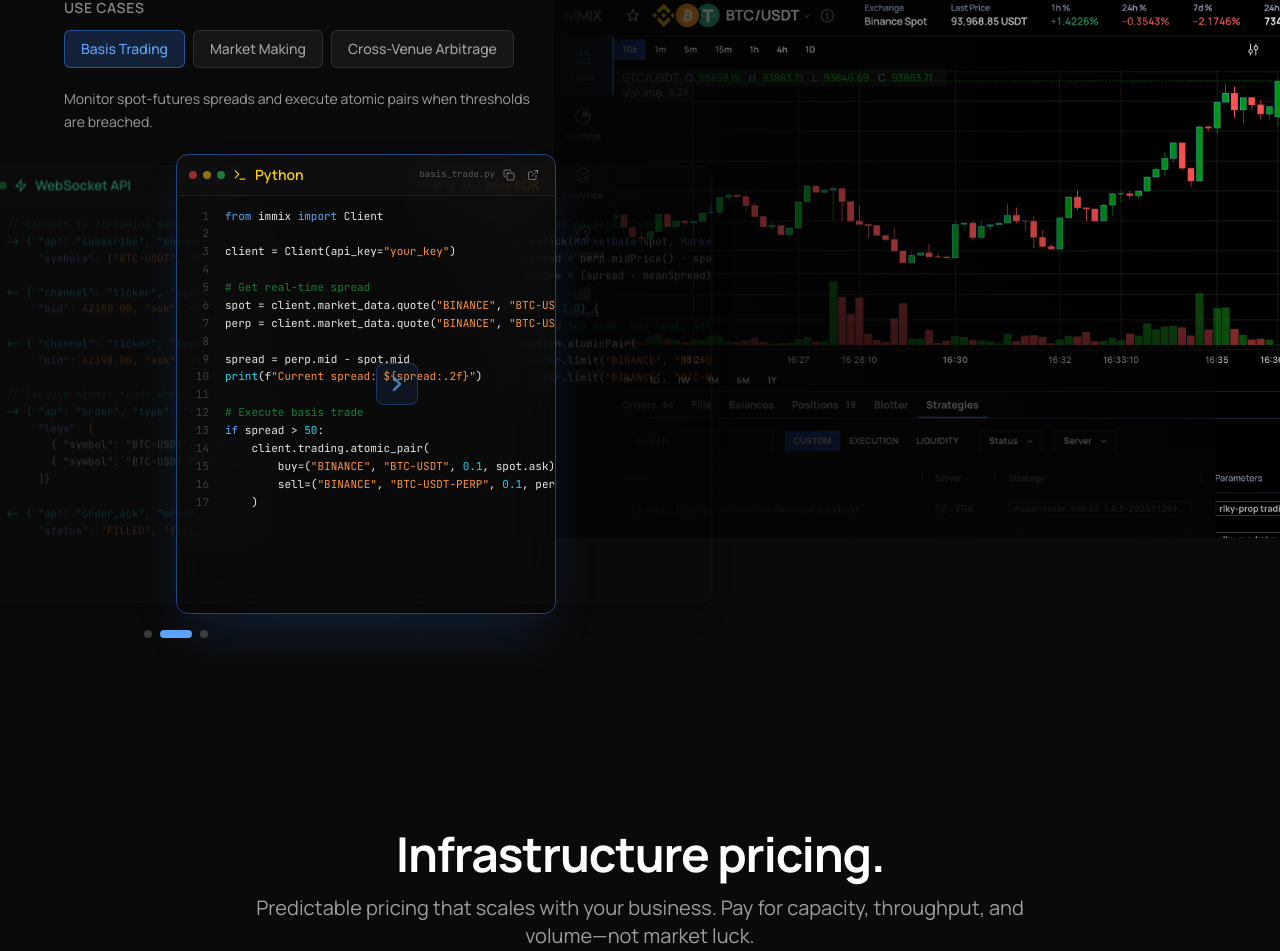
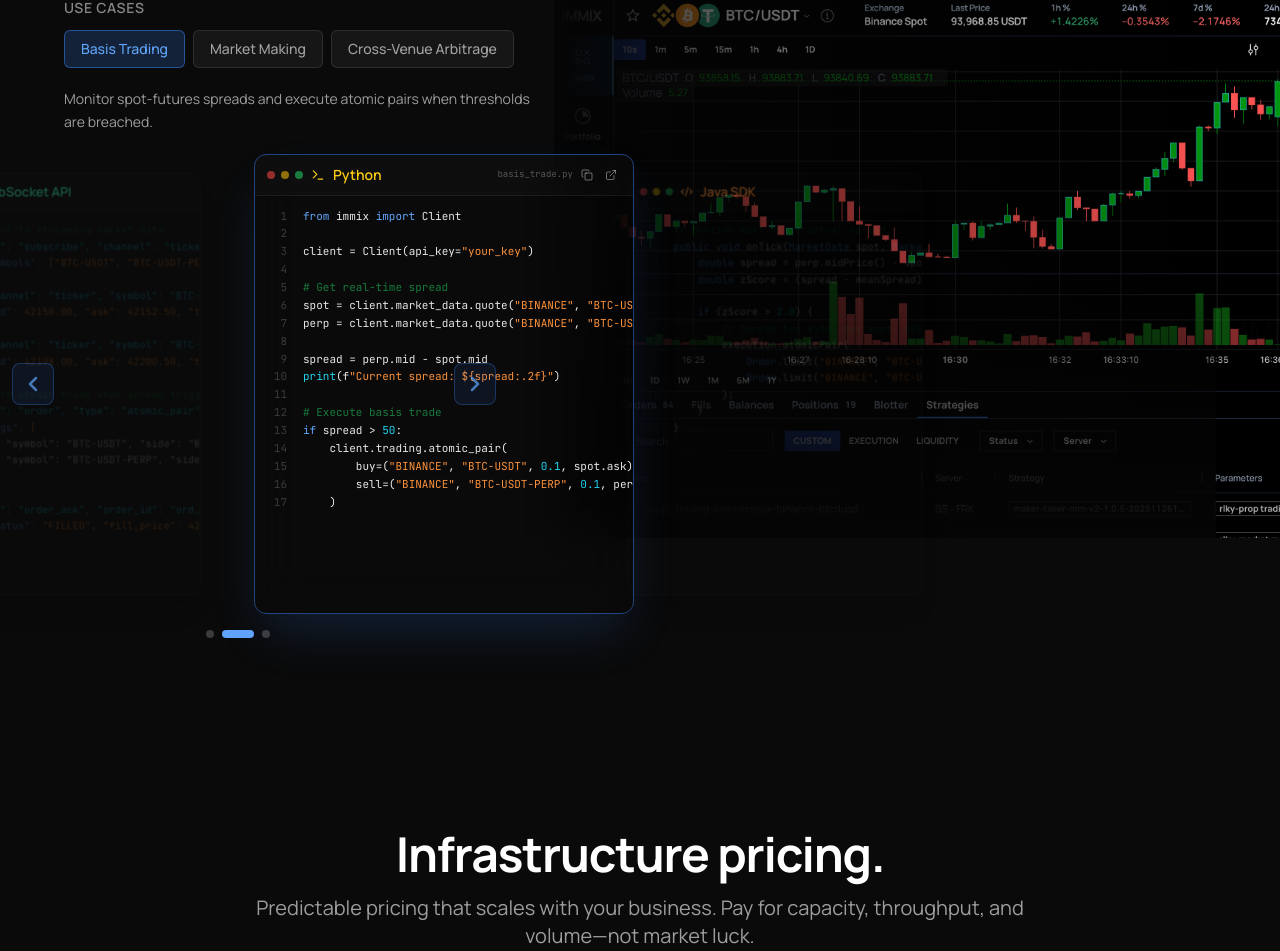
Before and after one commit to coinstrats/immix-website-v2, a React (Vite) app: page / in a window 1280 px wide. Shown: the part 2965-3916 px from the top of the page. Built offline with nearby package versions, Linux system fonts and the light colour scheme.

Commit message:
Updated IntegrationDeck.tsx

```diff
--- a/src/components/ui/IntegrationDeck.tsx
+++ b/src/components/ui/IntegrationDeck.tsx
@@ -240,7 +240,7 @@ interface CardProps {
 const CARD_WIDTH = 320;
 const CENTER_CARD_WIDTH = 380;
 const CARD_HEIGHT = 460;
-const SIDE_OVERLAP_PERCENT = 0.70;
+const SIDE_OVERLAP_PERCENT = 0.95;
 
 const DeckCard = ({
   example,
@@ -255,7 +255,7 @@ const DeckCard = ({
   const colors = languageColors[example.language];
 
   const getTransform = () => {
-    const sideOffset = CARD_WIDTH * SIDE_OVERLAP_PERCENT;
+    const sideOffset = CENTER_CARD_WIDTH * SIDE_OVERLAP_PERCENT;
 
     if (position === 'center') {
       return { x: 0, scale: 1, zIndex: 30, opacity: 1 };
@@ -263,16 +263,16 @@ const DeckCard = ({
     if (position === 'left') {
       return {
         x: -sideOffset,
-        scale: 0.95,
+        scale: 0.92,
         zIndex: 20,
-        opacity: 0.5
+        opacity: 0.4
       };
     }
     return {
       x: sideOffset,
-      scale: 0.95,
+      scale: 0.92,
       zIndex: 20,
-      opacity: 0.5
+      opacity: 0.4
     };
   };
 
@@ -476,18 +476,19 @@ export const IntegrationDeck = ({ examples, defaultActive }: IntegrationDeckProp
   }, [handleKeyDown]);
 
   const visibleSideWidth = CARD_WIDTH * (1 - SIDE_OVERLAP_PERCENT);
-  const extraLeftShift = CARD_WIDTH * 0.15;
+  const deckWidth = CENTER_CARD_WIDTH + (visibleSideWidth * 2);
+  const centerCardLeftOffset = (CENTER_CARD_WIDTH - deckWidth) / 2;
 
   return (
     <div
       className="relative"
       onTouchStart={handleTouchStart}
       onTouchEnd={handleTouchEnd}
-      style={{ marginLeft: -(visibleSideWidth + extraLeftShift) }}
+      style={{ marginLeft: centerCardLeftOffset }}
     >
       <div
         className="relative"
-        style={{ height: CARD_HEIGHT, width: CARD_WIDTH + (visibleSideWidth * 2) }}
+        style={{ height: CARD_HEIGHT, width: deckWidth }}
       >
         <ArrowButton
           side="left"
@@ -517,7 +518,7 @@ export const IntegrationDeck = ({ examples, defaultActive }: IntegrationDeckProp
 
       <div
         className="flex justify-center gap-2 mt-4"
-        style={{ marginLeft: visibleSideWidth - (CENTER_CARD_WIDTH - CARD_WIDTH) / 2, width: CENTER_CARD_WIDTH }}
+        style={{ width: CENTER_CARD_WIDTH }}
       >
         {orderedExamples.map((example) => (
           <button
```
